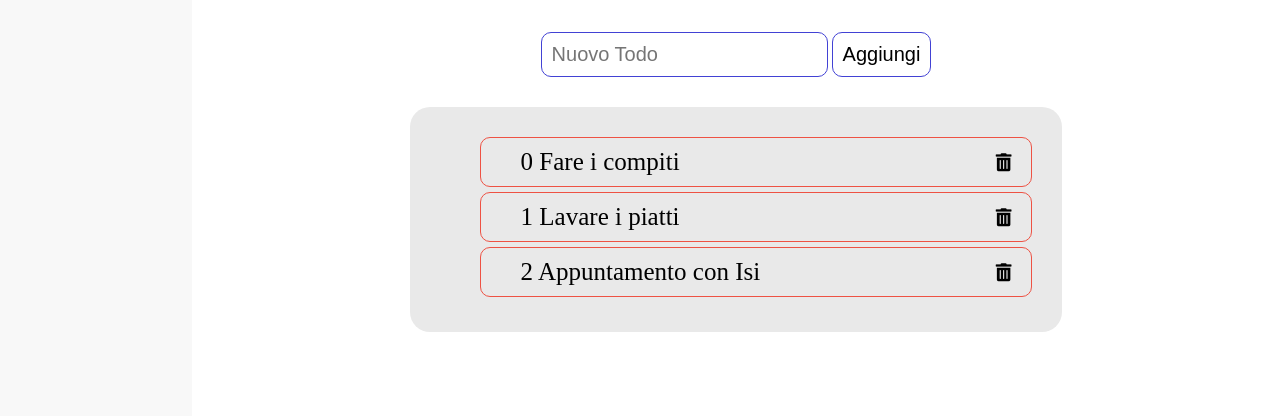
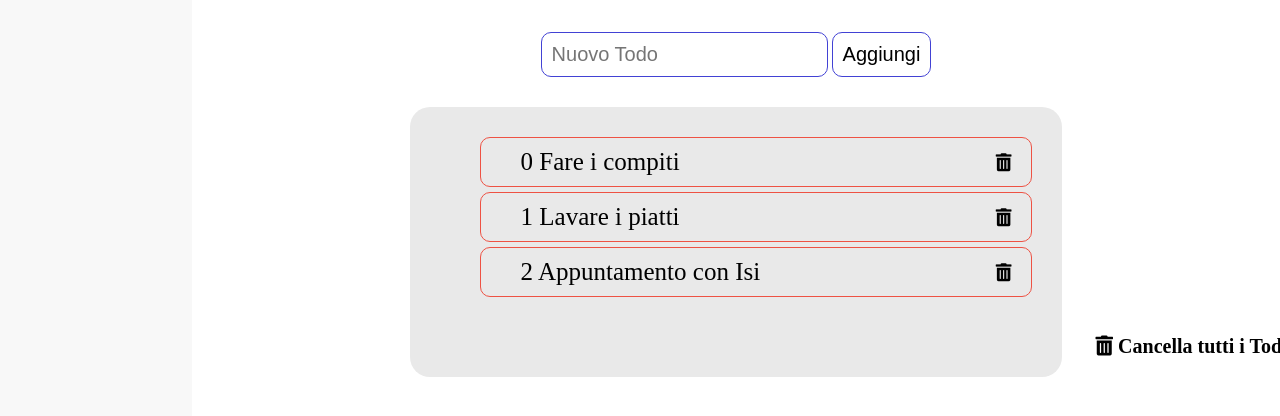
Before and after one commit to Davidebaiocchi/vue-todolist, a plain HTML site: page index.html in a window 1280 px wide. Shown: the part 422-838 px from the top of the page. Drawn offline with nearby package versions, Linux system fonts and the light colour scheme.

Commit message:
end with botton remove All

```diff
--- a/css/style.css
+++ b/css/style.css
@@ -130,3 +130,20 @@ li i {
     bottom: 5px;
     font-size: 18px;
 }
+
+.removeall {
+    background-color: rgb(233, 233, 233);
+}
+
+.removeall i {
+    font-size: 20px;
+    cursor: pointer;
+    position: relative;
+    top: 20px;
+    left: 650px;
+}
+
+.removeall:hover i {
+    color: rgb(238, 82, 68);
+    font-size: 25px;
+}
--- a/index.html
+++ b/index.html
@@ -51,6 +51,9 @@
                     <h2 v-else>
                         Non ci sono Todo.
                     </h2>
+                    <button v-if="todos.length > 0" class="removeall">
+                        <i class="fas fa-trash-alt" @click="removeAllTodos()"> Cancella tutti i Todo</i>
+                    </button>
                 </div>
 
             </div>
--- a/js/script.js
+++ b/js/script.js
@@ -16,6 +16,9 @@ const app = new Vue(
             },
             removeTodo(indice) {
                 this.todos.splice(indice,1);
+            },
+            removeAllTodos(indice) {
+                this.todos.splice(indice);
             }
         }
     }
```
